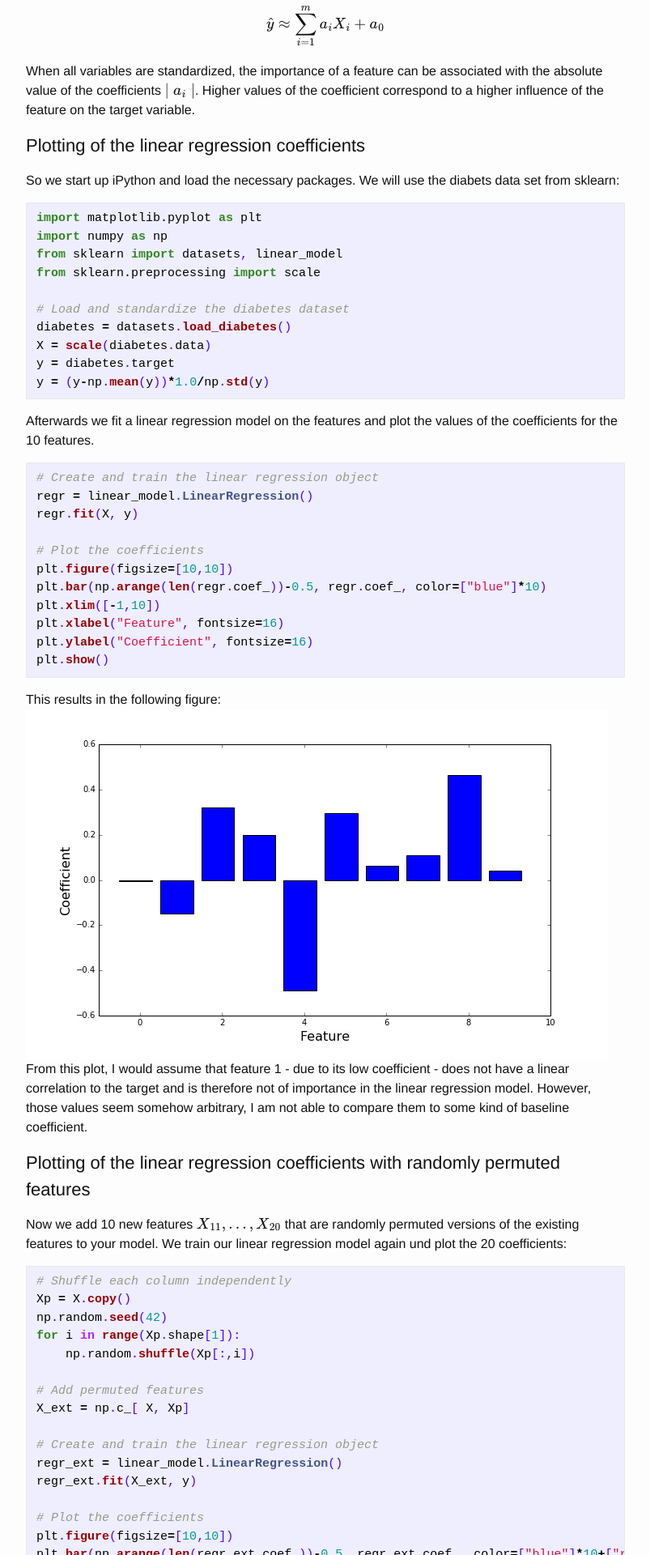
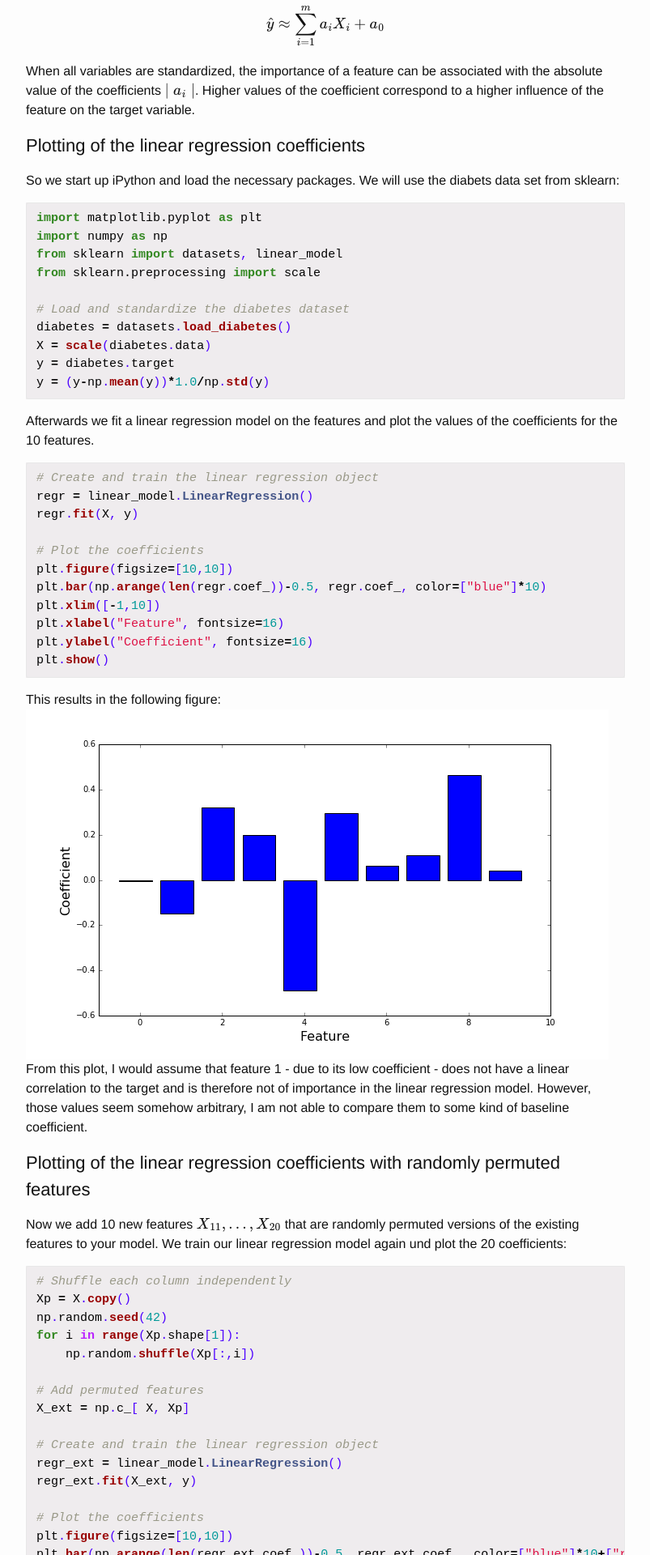
Before and after one commit to MaxBenChrist/MaxBenChrist.github.io, a Jekyll site: the page built from _posts/2016-05-08-add-permuted-features-during-model-prototyping.markdown, in a window 1280 px wide. Shown: the part 2570-4490 px from the top of the page at 81% size, without its empty margins (238-1041 px from the left). Built offline with Jekyll 4.4.1, drawn with Linux system fonts in a browser that asks for light colours; nearby versions of some CDN libraries; formulas are drawn with MathJax 3; comment, search, counter and statistics services are not loaded.

Commit message:
changed color of color highlighting from #eef to #efecee

```diff
--- a/_sass/_base.scss
+++ b/_sass/_base.scss
@@ -86,6 +86,10 @@ h1, h2, h3, h4, h5, h6 {
 }
 
 
+/* To center images */
+.center {
+    text-align: center;
+}
 
 /**
  * Links
@@ -135,7 +139,7 @@ code {
 }
 
 code {
-    background-color: #eef;
+    background-color: #efecee;
     padding: 1px 5px;
 }
 
@@ -149,6 +153,7 @@ pre {
         padding-right: 0;
         padding-left: 0;
     }
+
 }
 
 .k{color: #338822; font-weight: bold;}
@@ -175,8 +180,6 @@ pre {
 .input_area{
     background-color: #eef;
 }
-
-
 
 /**
  * Wrapper
--- a/_sass/_syntax-highlighting.scss
+++ b/_sass/_syntax-highlighting.scss
@@ -6,7 +6,7 @@
     @extend %vertical-rhythm;
 
     .highlighter-rouge & {
-      background: #eef;
+      background: #efecee;
     }
 
     .c     { color: #998; font-style: italic } // Comment
```
